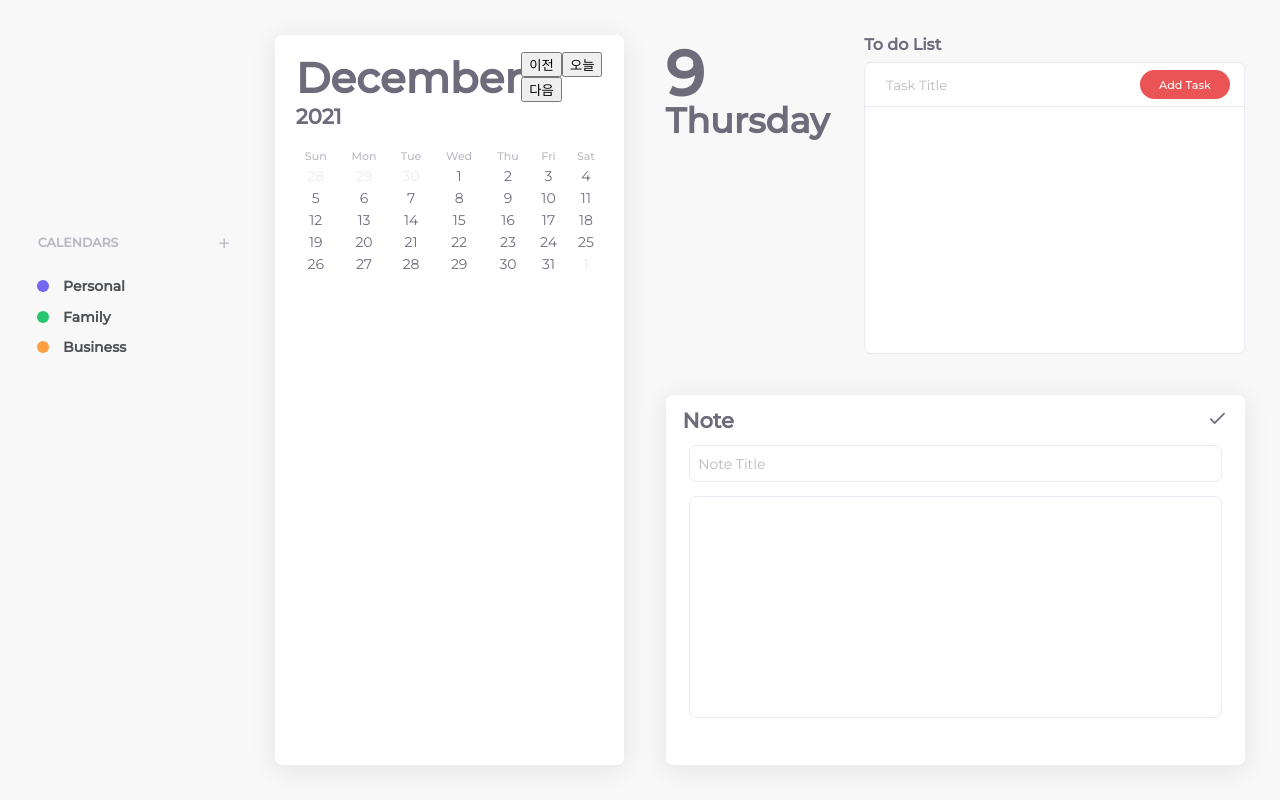
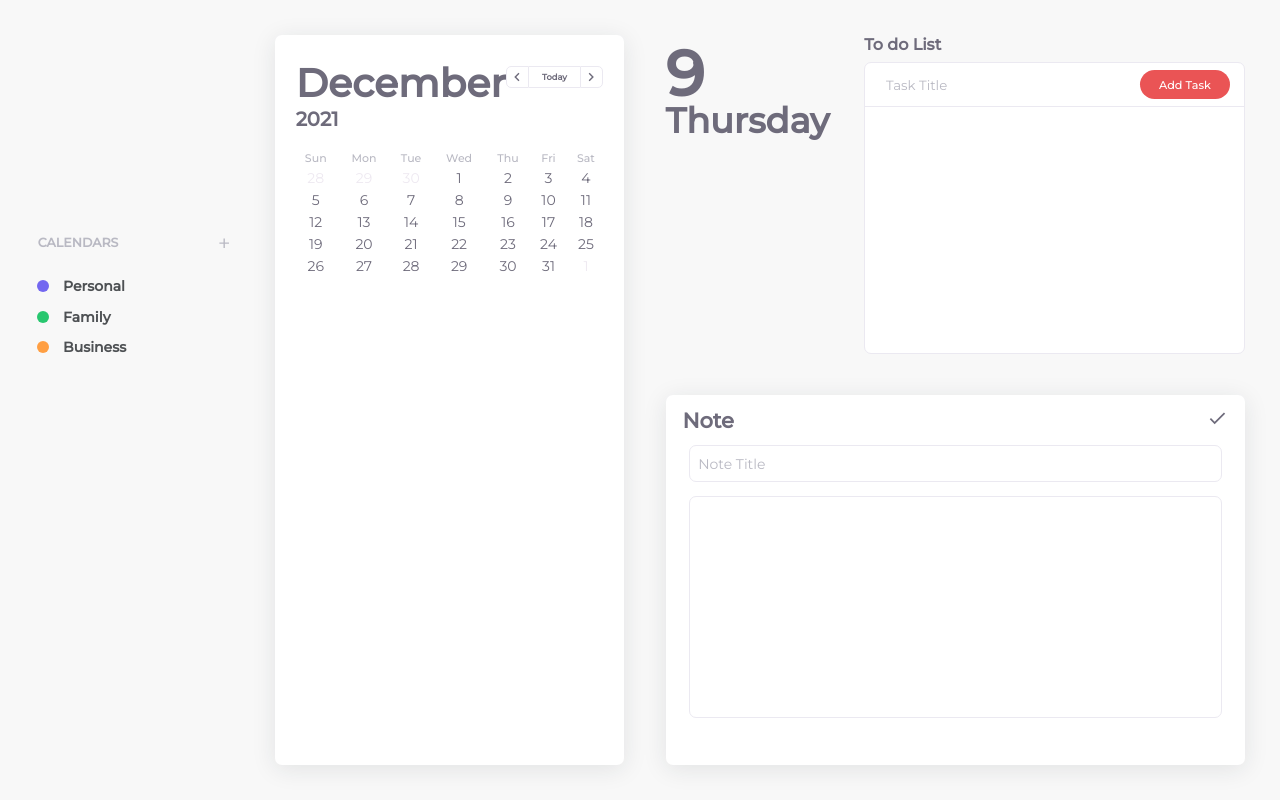
Before and after one commit to joan-KIM/diary, a React (Create React App) app: page / in a window 1280 px wide. Built offline with nearby package versions, Linux system fonts and the light colour scheme.

Commit message:
캘린더 버튼 그룹 CSS 적용

```diff
--- a/src/App.css
+++ b/src/App.css
@@ -44,12 +44,12 @@ body{
 
 .month{
   margin: 0;
-  font-size: 3em;
+  font-size: 2.8em;
 }
 
 .year{
   margin: 0;
-  font-size: 1.5em;
+  font-size: 1.4em;
 }
 
 .todolist-wrapper{
@@ -280,10 +280,8 @@ body{
 }
 
 .calendar-section{
-  /* background-color: aquamarine; */
   width: 60%;
   padding: 2.5em 3em;
-
 }
 
 .calendar-container{
@@ -295,13 +293,60 @@ body{
 }
 
 .calendar-header{
-  padding: 1.2em 1.5em;
-  /* background-color: #7367f0; */
+  padding: 1.7em 1.5em 1.2em 1.5em;
   display: flex;
+  /* background-color: aquamarine; */
+}
+
+.btn-group-wrapper{
+  margin-left: auto;
 }
 
 .button-group{
-  margin-left: auto;
+  display: flex;
+  margin-top: 0.5em;
+}
+
+.prev-btn, .today-btn, .next-btn{
+  background-color: #ffffff;
+  color: #6E6B7B;
+  font-family: 'Montserrat';
+  font-weight: 600;
+  border: 0.7px solid #EBE9F1;
+  cursor: pointer;
+}
+
+.prev-btn:hover,
+.next-btn:hover,
+.today-btn:hover{
+  background-color: #ebe9f17e;
+}
+
+.prev-btn, .next-btn{
+  font-size: 1.2em;
+  border-radius: 0.3em;
+  padding: 0;
+}
+
+.prev-btn{
+  border-top-right-radius: 0;
+  border-bottom-right-radius: 0;
+}
+
+.next-btn{
+  border-top-left-radius: 0;
+  border-bottom-left-radius: 0;
+}
+
+.today-btn{
+  font-size: 0.6em;
+  padding: 0.2em 1.6em;
+  border-style: solid none solid none;
+}
+
+.arrow{
+  display: block;
+  padding: 0.1em;
 }
 
 .calendar{
--- a/src/components/DatePicker/index.jsx
+++ b/src/components/DatePicker/index.jsx
@@ -1,5 +1,6 @@
 import React from "react";
 import Week from "./Week";
+import {MdKeyboardArrowLeft, MdKeyboardArrowRight} from "react-icons/md";
 import {toDateObj, enMonth, toDate, today} from '../../utils/date';
 import { DAY_LIST } from "./constants";
 
@@ -40,20 +41,22 @@ export default function DatePicker({selectedDate, changeHandler}){
     return (
         <>
             <div className='calendar-header'>
-                <div>
+                <div >
                     <p className='month'>{enMonth(month)}</p>
                     <p className='year'>{year}</p>
                 </div>
+                <div className='btn-group-wrapper'>
                     <div className='button-group'>
                         <button className='prev-btn' onClick={() => changeHandler(toDate(new Date(year, month-1, dateObj.getDate())))}>
-                    이전
+                            <MdKeyboardArrowLeft className='arrow' />
                         </button>
                         <button className='today-btn' onClick={() => changeHandler(today())}>
-                    오늘
+                            Today
                         </button>
                         <button className='next-btn' onClick={() => changeHandler(toDate(new Date(year, month+1, dateObj.getDate())))}>
-                    다음
+                            <MdKeyboardArrowRight className='arrow'/>
                         </button>
+                    </div>
                 </div>
             </div>
 
```
Lines whose indentation alone changed are shown as unchanged.
